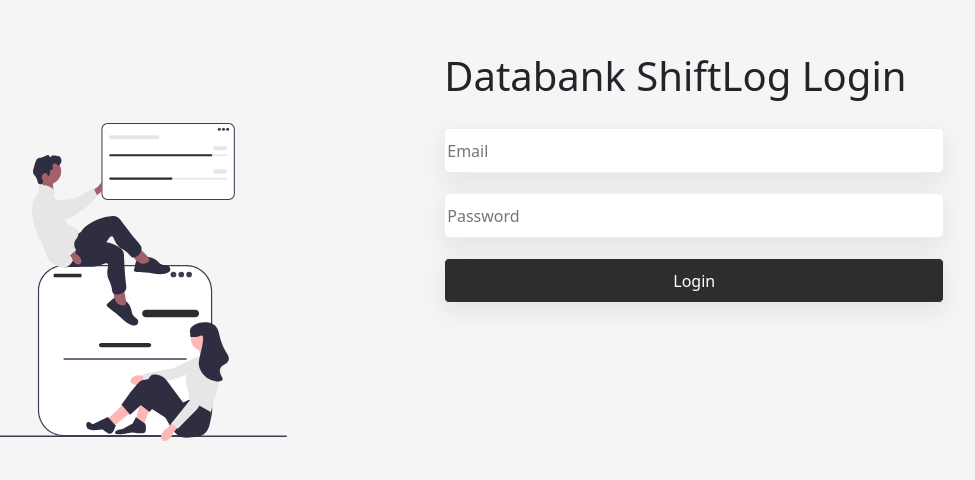
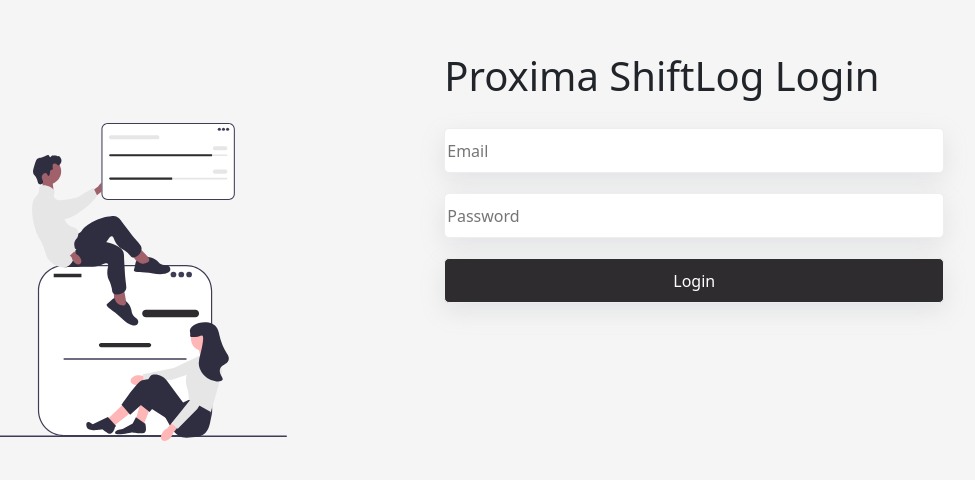
Before and after one commit to TyNoller4317/shiftlog, a React (Create React App) app in the folder client/: page / in a window 1280 px wide. Shown: the part 118-598 px from the top of the page, without its empty margins (183-1158 px from the left). Built offline with nearby package versions, Linux system fonts and the light colour scheme.

Commit message:
cleared databank from site

```diff
--- a/client/src/components/Navbar.js
+++ b/client/src/components/Navbar.js
@@ -29,9 +29,7 @@ const Navbar = () => {
     <>
       <div className="nav-container">
         <div className="logo">
-          <Link to="/shiftlog">
-            <img src={NavImage} alt="" />| {user.site}
-          </Link>
+          <Link to="/shiftlog">Proxima Shiftlog | {user.site}</Link>
         </div>
         <div className="add-log">
           <Dropdown>
--- a/client/src/pages/Login.js
+++ b/client/src/pages/Login.js
@@ -28,7 +28,7 @@ const Login = () => {
         </div>
 
         <div className="form-container">
-          <h1>Databank ShiftLog Login</h1>
+          <h1>Proxima ShiftLog Login</h1>
           <form method="POST" className="loginForm" onSubmit={onSubmit}>
             <input
               type="text"
```
